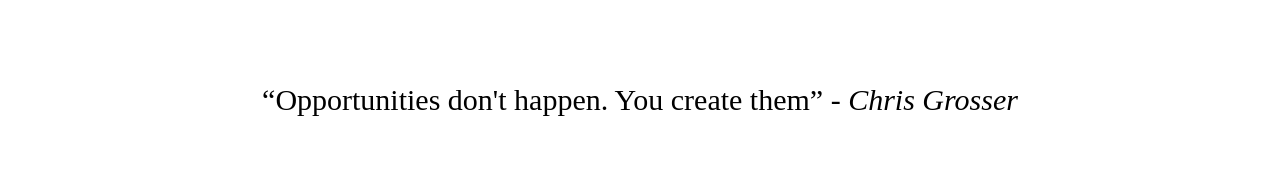
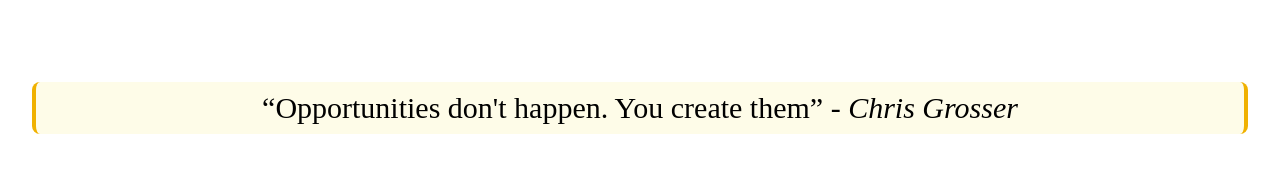
Before and after one commit to happer64bit/homepage, an Astro site: page / in a window 1280 px wide. Shown: the part 1730-1902 px from the top of the page. Built offline with nearby package versions, Linux system fonts and the light colour scheme; Astro itself is replaced by a stand-in of ours; some packages are replaced by stand-ins of ours; what tailwindcss-motion would draw is missing.

Commit message:
add bg color

```diff
--- a/src/pages/index.astro
+++ b/src/pages/index.astro
@@ -141,7 +141,7 @@ const projects = await getCollection("projects");
     </div>
   </div>
   <div class="max-w-[1300px] mx-auto text-center p-[2rem] my-10">
-    <blockquote class="text-3xl"><q>Opportunities don't happen. You create them</q>
+    <blockquote class="text-3xl p-2 bg-yellow-50 rounded-lg border-x-4 border-x-yellow-500"><q>Opportunities don't happen. You create them</q>
       <cite>- Chris Grosser</cite>
     </blockquote>
   </div>
```
